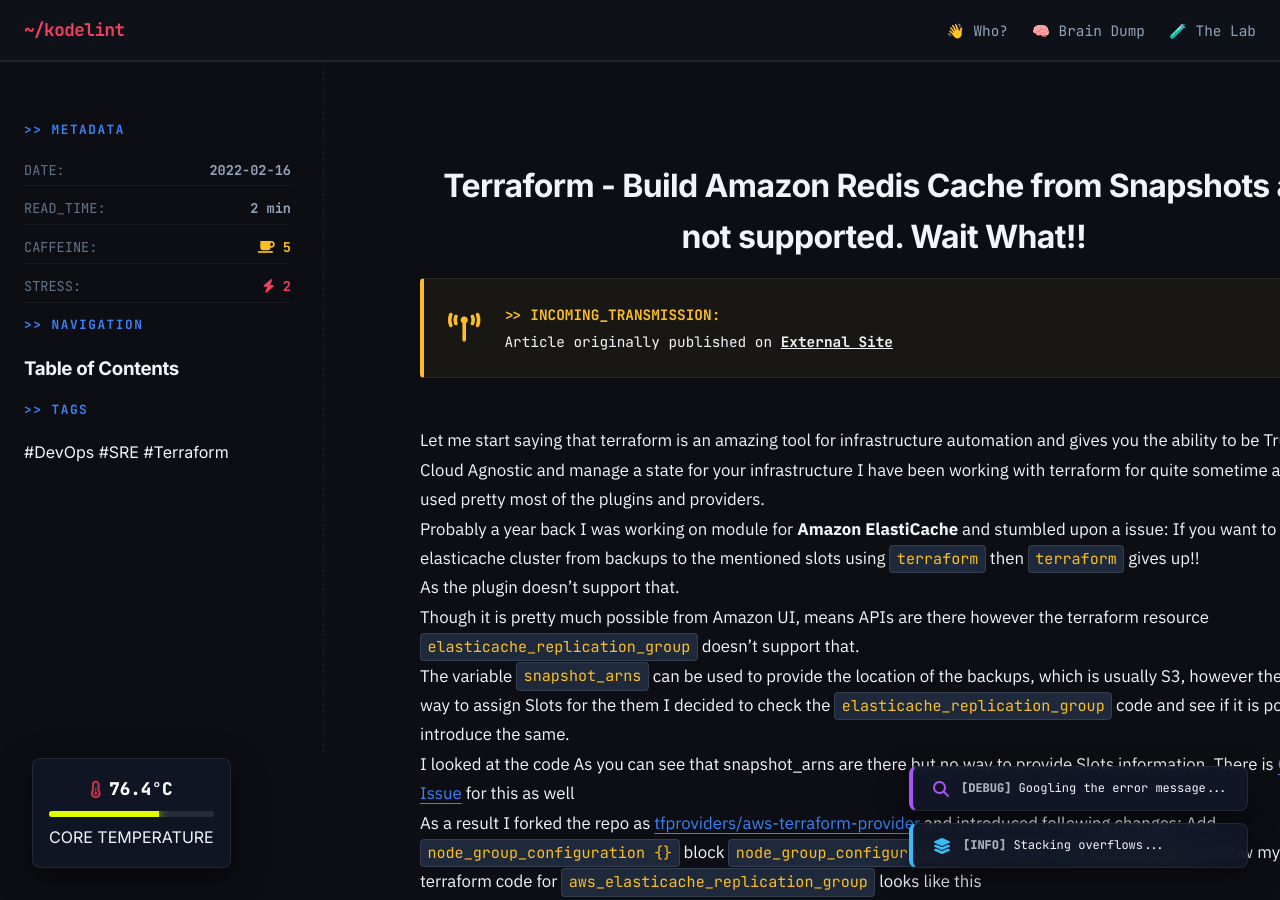
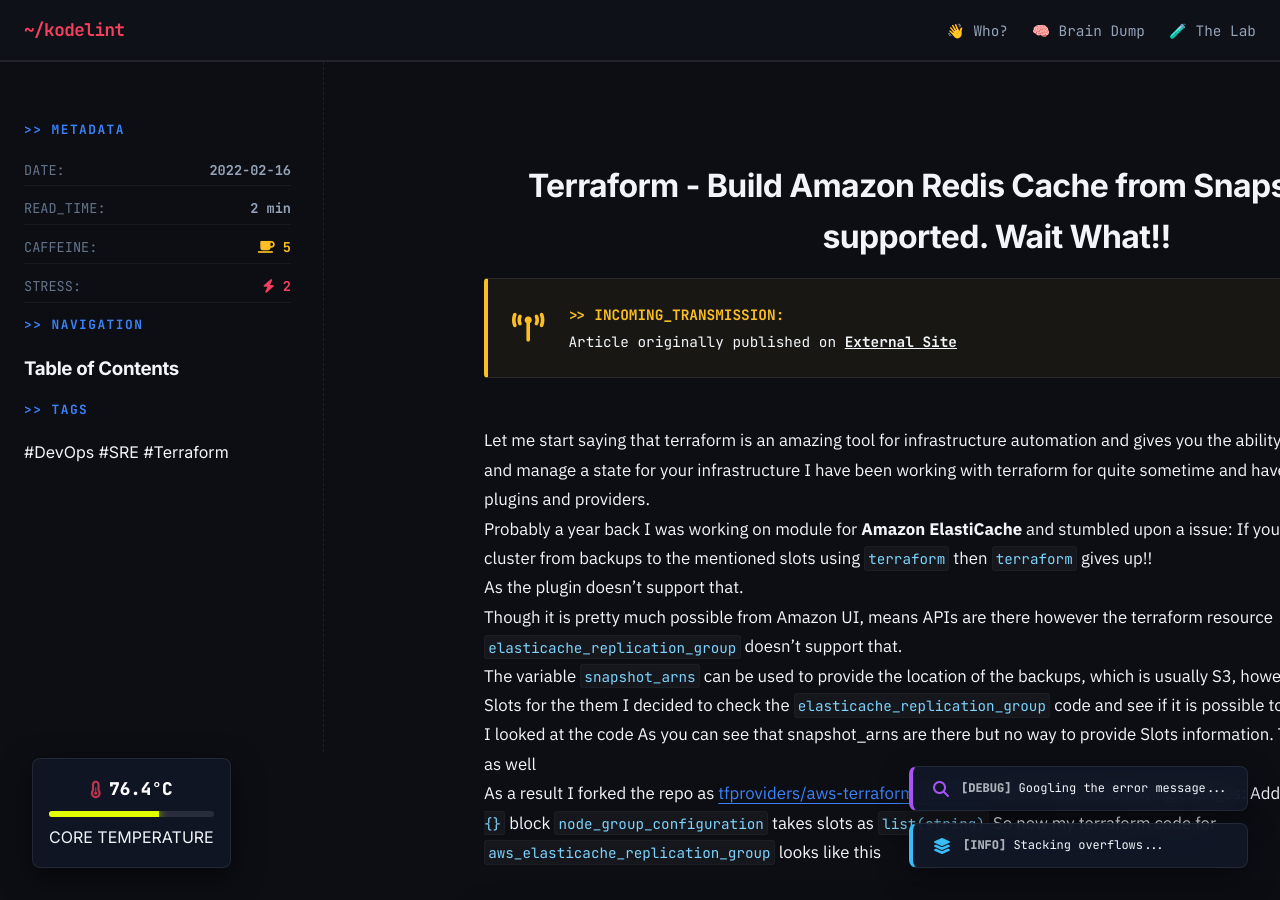
Before and after one commit to kodelint/kodelint.github.io, a Jekyll site: the page built from _posts/2022-02-16-Terraform_Build_Amazon_Redis_Cache_from_Snapshots_are_not_supported_Wait_What.md, in a window 1280 px wide and 900 px high. Built offline with Jekyll 4.4.1, drawn with Linux system fonts in a browser that asks for light colours; nearby versions of some CDN libraries; some web fonts are replaced.

Commit message:
style: final alignment and subtle code fixes for widescreen blog layout

```diff
--- a/_layouts/post.html
+++ b/_layouts/post.html
@@ -111,7 +111,7 @@
       display: flex;
       justify-content: space-between; /* Maximum separation - align to edges */
       align-items: flex-start;
-      gap: 6rem; /* Large gap */
+      gap: 10rem; /* Massive gap to push content to the right */
       position: relative;
       width: 100%;
     }
@@ -126,8 +126,8 @@
 
     .post-content-wrapper {
       flex: 1; /* Take up all remaining space */
-      max-width: none; /* Remove constraint to fill to the right edge */
-      margin-left: auto;
+      margin: 0;
+      text-align: left;
     }
 
     .sticky-sidebar {
--- a/_sass/_components.scss
+++ b/_sass/_components.scss
@@ -364,77 +364,43 @@
   }
 
   .post-date-retro { width: auto; }
-
   .post-arrow { display: none; }
-
 }
 
-
-
-  /* Inline code styling */
-
+/* Inline code styling - Subtle and integrated */
 code {
-
   font-family: var(--font-mono);
-
-    font-size: 0.9em;
-
-    background-color: var(--code-bg);
-
-    color: var(--accent-tertiary);
-
-    padding: 0.2rem 0.4rem;
-
-    border-radius: var(--radius-sm);
-
-    border: 1px solid rgba(255, 255, 255, 0.1);
-
+  font-size: 0.85em;
+  background-color: rgba(255, 255, 255, 0.04);
+  color: #7dd3fc; /* Muted Sky Blue */
+  padding: 0.1rem 0.2rem;
+  border-radius: 3px;
+  border: 1px solid rgba(255, 255, 255, 0.03);
 }
 
-
-
 /* Ensure block code doesn't inherit inline styles incorrectly */
-
 pre code {
-
   background: transparent !important;
-
   padding: 0 !important;
-
   border: none !important;
-
   display: block;
-
   width: 100%;
-
+  font-size: 0.95rem; /* Match syntax.scss */
   overflow-x: auto;
-
+  color: inherit;
+  vertical-align: baseline;
 }
 
-
-
 /* Global mono elements */
-
 pre, kbd, samp, .stat-row, .sidebar-label, .status-log, .nav-brand, .nav-link {
-
   font-family: var(--font-mono);
-
 }
 
-
-
 .status-log {
-
   font-size: 0.85rem;
-
   line-height: 1.4;
-
   overflow: visible;
-
 }
 
-
-
 @keyframes blink { 50% { opacity: 0; } }
-
 @keyframes pulse { 0% { opacity: 1; } 50% { opacity: 0.5; } 100% { opacity: 1; } }
```
Lines whose indentation alone changed are shown as unchanged.
